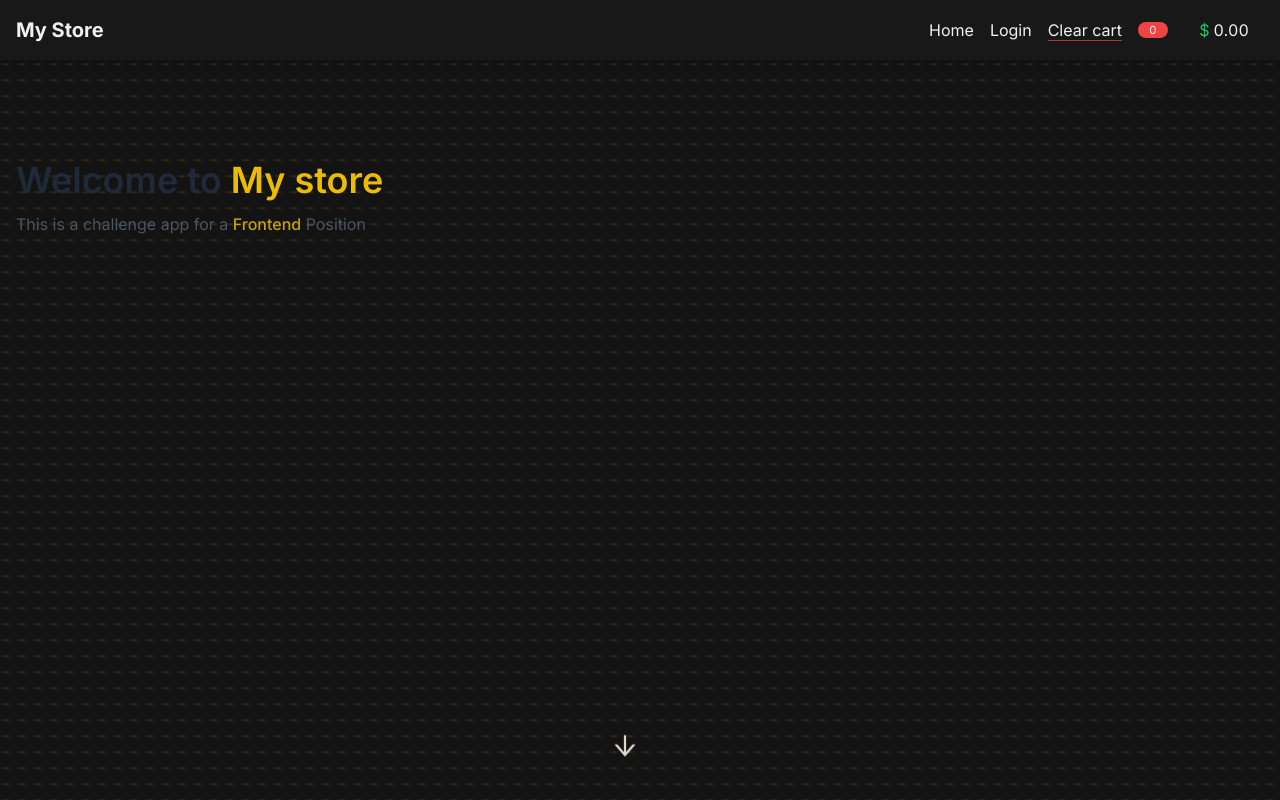
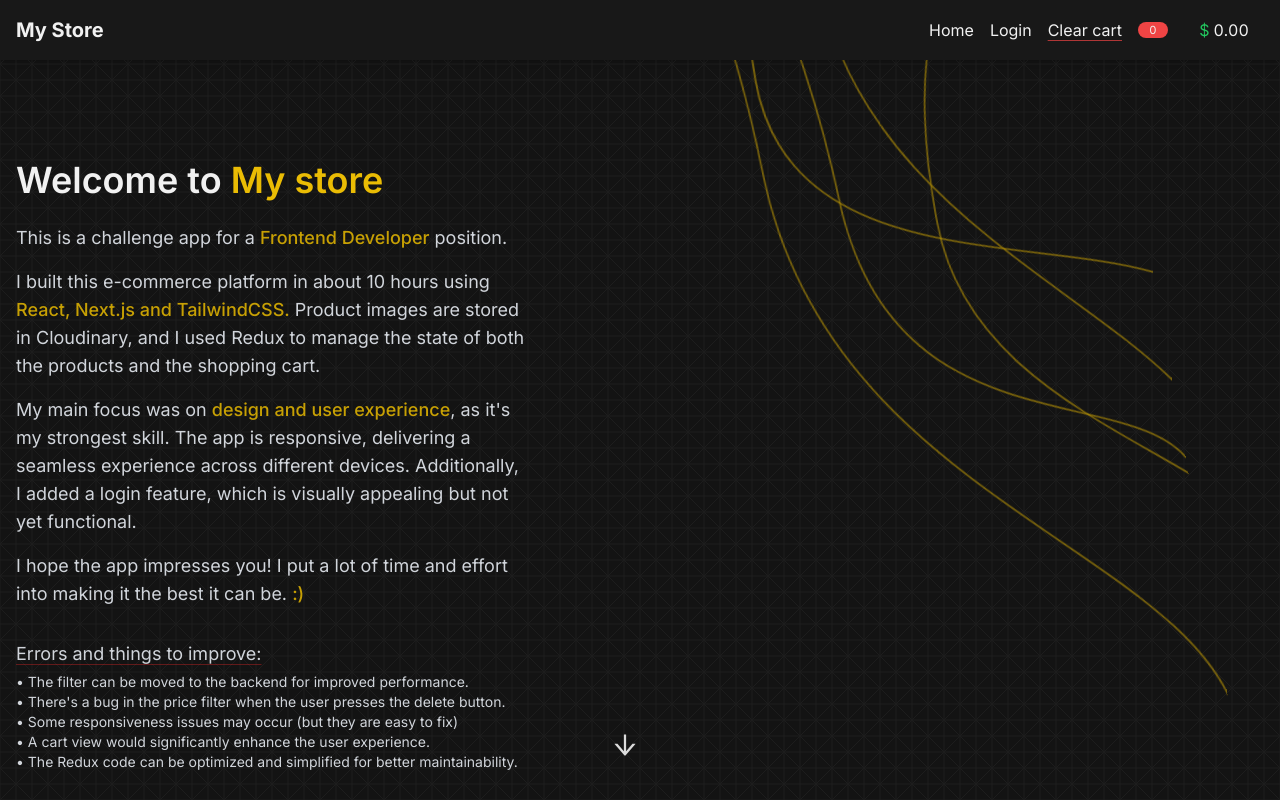
Before and after one commit to nazagutierrez/front-challenge, a Next.js app: page / in a window 1280 px wide. Shown: the top 800 px of the page. Built offline with nearby package versions, Linux system fonts and the light colour scheme; no server answers.

Commit message:
SEO and last details and fixes

```diff
--- a/src/app/components/Header.tsx
+++ b/src/app/components/Header.tsx
@@ -6,6 +6,8 @@ import { useSelector, useDispatch } from "react-redux";
 import { useEffect, useState } from "react";
 import { RxAvatar } from "react-icons/rx";
 import { AiFillDelete } from "react-icons/ai";
+import { RootState } from "@reduxjs/toolkit/query";
+import { Product } from "../lib/types";
 
 export default function Header() {
   const dispatch = useDispatch();
@@ -17,7 +19,7 @@ export default function Header() {
   useEffect(() => {
     const handleTotalPrices = () => {
       let totalPrices = 0;
-      productsPrices?.forEach((price) => {
+      productsPrices?.forEach((price: Product["price"]) => {
         totalPrices += price;
       });
       setTotalPrices(totalPrices);
--- a/src/app/components/Hero.tsx
+++ b/src/app/components/Hero.tsx
@@ -1,26 +1,53 @@
 import React from "react";
 import { AiOutlineArrowDown } from "react-icons/ai";
+import Image from "next/image";
+import svg from "../assets/lines.svg";
 
 const Hero = () => {
   return (
-    <header className="h-screen">
-      <div className="container pt-32 mx-auto items-center flex w-full">
+    <div className="h-screen">
+      <div className="container pt-14 sm:pt-32 mx-auto items-center flex w-full">
         <div className="lg:max-w-lg">
-          <h1 className="text-3xl font-semibold text-gray-800 dark:text-white lg:text-4xl">
+          <h1 className="text-2xl sm:text-3xl font-semibold lg:text-4xl">
             Welcome to <span className="text-primary">My store</span>
           </h1>
-
-          <p className="mt-3 text-gray-600 dark:text-gray-400">
-            This is a challenge app for a{" "}
-            <span className="font-medium text-primary-darker">Frontend</span>{" "}
-            Position
-          </p>
+          <div className="text-gray-300 text-sm sm:text-lg">
+            <p className="mt-6">
+              This is a challenge app for a{" "}
+              <span className="font-medium text-primary-darker">Frontend Developer</span>{" "}
+              position.
+            </p>
+            <p className="mt-4">
+              I built this e-commerce platform in about 10 hours using <span className="font-medium text-primary-darker">React, Next.js and TailwindCSS.</span>{" "}
+              Product images are stored in Cloudinary, and I used Redux to manage the state of both
+              the products and the shopping cart.
+            </p>
+            <p className="mt-4">
+              My main focus was on <span className="font-medium text-primary-darker">design and user experience</span>, as it&apos;s my strongest skill.
+              The app is responsive, delivering a seamless experience across different devices. Additionally, I added a login feature, which is
+              visually appealing but not yet functional.
+            </p>
+            <p className="mt-4">
+              I hope the app impresses you! I put a lot of time and effort into making it the best it can be. <span className="font-medium text-primary-darker">{":)"}</span>
+            </p>
+          </div>
+          <div className="text-gray-300 leading-[1.35rem] mt-8">
+            <h2 className="underline underline-offset-4 text-sm sm:text-lg decoration-red-600/40 mb-1">Errors and things to improve:</h2>
+            <div className="text-xs sm:text-sm text-pretty">
+              <h2>&bull; The filter can be moved to the backend for improved performance.</h2>
+              <h2>&bull; There&apos;s a bug in the price filter when the user presses the delete button.</h2>
+              <h2>&bull; Some responsiveness issues may occur {"("}but they are easy to fix{")"}</h2>
+              <h2>&bull; A cart view would significantly enhance the user experience.</h2>
+              <h2>&bull; The Redux code can be optimized and simplified for better maintainability.</h2>
+            </div>
+          </div>
         </div>
       </div>
-      <i className="absolute animate-move-y bottom-10 right-[50%] text-3xl text-main-text/90">
+      <i className="absolute hidden sm:block animate-move-y bottom-10 right-[50%] text-3xl text-main-text/90">
         <AiOutlineArrowDown />
       </i>
-    </header>
+      <Image src={svg} width={100} height={100} alt="lines" className="absolute top-40 md:top-0 rotate-[-100deg] right-[-20%] w-full" />
+    </div>
   );
 };
 
--- a/src/app/fake-auth/LoginForm.tsx
+++ b/src/app/fake-auth/LoginForm.tsx
@@ -10,11 +10,11 @@ export const LoginForm = () => {
       <div className="flex flex-col w-full gap-5 !mt-5">
         <a
           href="#"
-          className="w-fit text-sm self-end text-blue-600 hover:underline hover:underline-offset-4"
+          className="w-fit text-sm self-end text-primary-darker/60 hover:underline hover:underline-offset-4"
         >
           Forgot your password?
         </a>
-        <button className="sm:w-1/2 text-sm py-2 px-4 rounded-md self-center font-semibold bg-cyan-800 text-white hover:opacity-90 transition-all">
+        <button className="sm:w-1/2 text-sm py-2 px-4 rounded-md self-center font-semibold bg-primary-darker/70 text-white hover:opacity-90 transition-all">
           LOGIN
         </button>
       </div>
--- a/src/app/fake-auth/SignUpForm.tsx
+++ b/src/app/fake-auth/SignUpForm.tsx
@@ -12,11 +12,11 @@ export const SignUpForm = () => {
       <div className="flex flex-col w-full gap-5 !mt-5">
         <a
           href="#"
-          className="w-fit text-sm self-end text-blue-600 hover:underline hover:underline-offset-4"
+          className="w-fit text-sm self-end text-primary-darker/60 hover:underline hover:underline-offset-4"
         >
           Forgot your password?
         </a>
-        <button className="w-1/2 text-sm py-2 rounded-md self-center font-semibold bg-cyan-800 text-white hover:opacity-90 transition-all">
+        <button className="w-1/2 text-sm py-2 rounded-md self-center font-semibold bg-primary-darker/70 text-white hover:opacity-90 transition-all">
           REGISTER
         </button>
       </div>
--- a/src/app/layout.tsx
+++ b/src/app/layout.tsx
@@ -4,6 +4,7 @@ import Header from "./components/Header"
 import Footer from "./components/Footer"
 import { Metadata } from "next"
 import ReduxProvider from "./store/ReduxProvider"
+import Head from "next/head"
 
 const inter = Inter({ subsets: ["latin"] })
 
@@ -19,8 +20,25 @@ export default function RootLayout({
 }) {
   return (
     <html lang="en">
+       <Head>
+        <meta charSet="UTF-8" />
+        <meta name="viewport" content="width=device-width, initial-scale=1" />
+        <title>My store</title>
+        <meta
+          name="description"
+          content="Best products in US"
+        />
+        <meta name="robots" content="index, follow" />
+        <link rel="icon" href="/favicon.ico" />
+        <meta property="og:title" content="My store" />
+        <meta
+          property="og:description"
+          content="Explore a big amount of products"
+        />
+        <meta property="og:image" content="/image.webp" />
+      </Head>
       <ReduxProvider>
-        <body className={`${inter.className} bg-[#131313] lg:bg-radial-faded flex flex-col min-h-screen`}>
+        <body className={`${inter.className} bg-[#131313] flex flex-col min-h-screen`}>
           <Header />
           <main className="flex-grow  container mx-auto px-4 py-8">{children}</main>
           <Footer />
--- a/src/app/store/cartSlice.tsx
+++ b/src/app/store/cartSlice.tsx
@@ -1,4 +1,3 @@
-// productsSlice.ts
 import { createSlice, PayloadAction } from '@reduxjs/toolkit';
 import { Product } from '../lib/types';
 
@@ -21,9 +20,6 @@ const cartSlice = createSlice({
     clearCartItems: (state) => {
         state.productsPrices = [];
     },
-    // cartAmount: (state, action: PayloadAction<string>) => {
-      // aa
-    // },
   },
 });
 
--- a/src/app/store/productsSlice.tsx
+++ b/src/app/store/productsSlice.tsx
@@ -1,4 +1,3 @@
-// productsSlice.ts
 import { createSlice, createAsyncThunk, PayloadAction } from '@reduxjs/toolkit';
 import { Product } from '../lib/types';
 
@@ -34,6 +33,7 @@ export const fetchProducts = createAsyncThunk(
       }
       const data: Product[] = await response.json();
       return data.slice(0, page * 10);
+    // eslint-disable-next-line @typescript-eslint/no-explicit-any
     } catch (error: any) {
       return thunkAPI.rejectWithValue(error.message);
     }
@@ -62,7 +62,7 @@ const productsSlice = createSlice({
         return (
           product.name.includes(state.searchQuery) &&
           product.price >= state.priceFilter &&
-          (state.ratingFilter === 0 || product.rating >= state.ratingFilter)
+          (state.ratingFilter === 0 || product.rating === state.ratingFilter)
         );
       });
     },
```
Also changed, not shown: src/app/components/Cards/ProductList.tsx (+8 -7 lines), src/app/fake-auth/page.tsx (+5 -5 lines).
